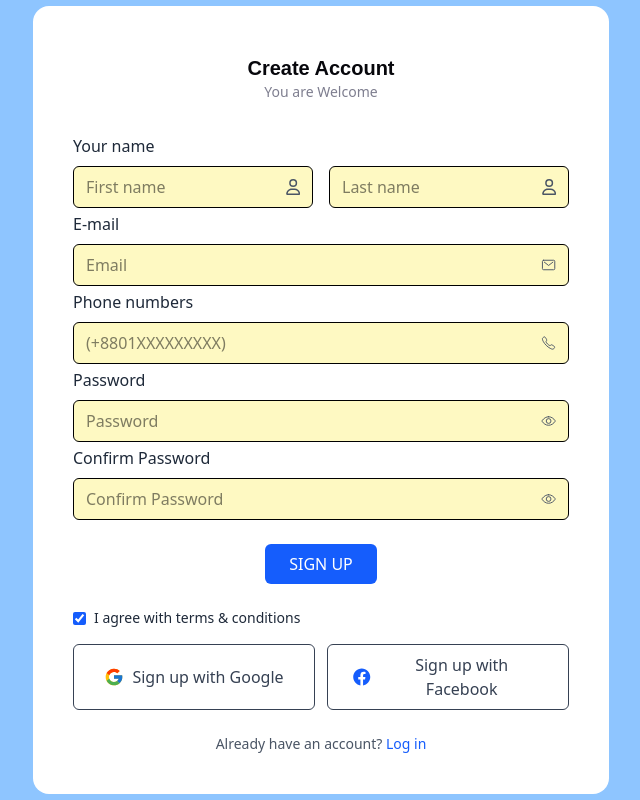
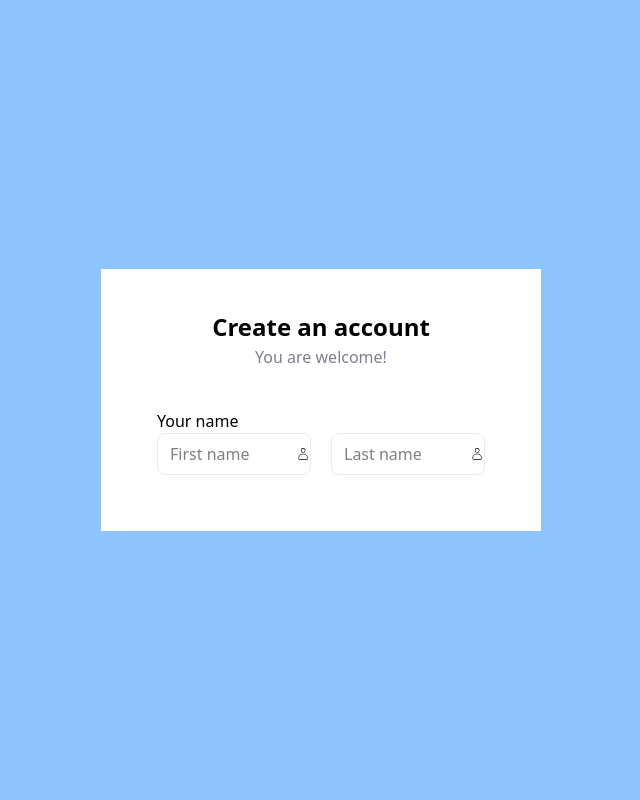
Before and after one commit to masudrana2803/form_validation, a React (Vite) app: page / in a window 1280 px wide. Shown: the whole page, without its empty margins (319-959 px from the left). Built offline with nearby package versions, Linux system fonts and the light colour scheme.

Commit message:
Form_Validation_Work

```diff
--- a/src/App.jsx
+++ b/src/App.jsx
@@ -1,11 +1,12 @@
 import React from 'react'
 import FormValidation from './Pages/FormValidation'
 import Home from './Pages/Home'
+import Trying from './Pages/Trying'
 
 const App = () => {
   return (
     <>
-<Home/>
+<Trying/>
     </>
   )
 }
--- /dev/null
+++ b/src/Pages/Trying.jsx
@@ -0,0 +1,39 @@
+import React from 'react'
+import { CiUser,CiMail } from "react-icons/ci";
+
+
+
+const Trying = () => {
+  return (
+    <>
+    <section id='form_Validation' className='bg-blue-300 dark:bg-gray-900 flex justify-center items-center h-dvh '>
+      <form>
+
+      <div className='bg-white w-[440px] p-10 '>
+        <div className='text-center mb-6 p-0'>
+        <h1 className='text-[24px] font-bold font-popin text-hclr  '>Create an account</h1>
+        <p className='text-14px font-popin text-[#7E7E8F]'>You are welcome!</p>
+        </div>
+        <div className='w-90 p-4 w-[400px'>
+          <p className='text-14px font-popin text-hclr '>Your name</p>
+          <div className='flex justify-between gap-5 w-fit'>
+            <div className='flex items-center border-[#E8EDF2] border pl-3 rounded-[8px]'>
+              <input type="text" placeholder='First name' className='w-full outline-none py-2 ' />
+              <CiUser/>
+            </div>
+            <div className='flex items-center border-[#E8EDF2] border pl-3 rounded-[8px]'>
+              <input type="text" placeholder='Last name' className='w-full outline-none y-2'/>
+              <CiUser/>
+            </div>
+          </div>
+        </div>
+
+
+      </div>
+      </form>
+    </section>
+    </>
+  )
+}
+
+export default Trying
--- a/src/index.css
+++ b/src/index.css
@@ -1,8 +1,3 @@
 @import "tailwindcss";
 
 @import url('https://fonts.googleapis.com/css2?family=Poppins:ital,wght@0,100;0,200;0,300;0,400;0,500;0,600;0,700;0,800;0,900;1,100;1,200;1,300;1,400;1,500;1,600;1,700;1,800;1,900&display=swap');
-
-@theme{
-    --font-popin:"Poppins", sans-serif;
-    --color-hclr:#07070C;
-}
```
Also changed, not shown: src/App.css (+7 -0 lines).
